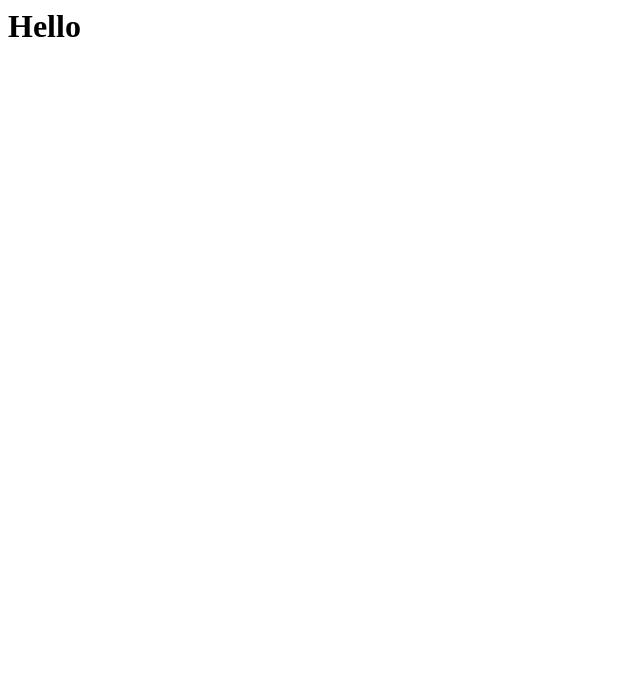
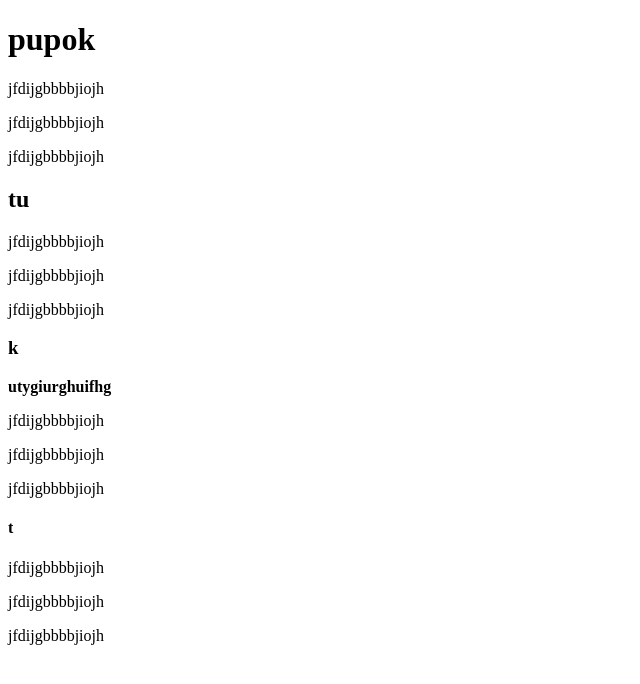
Before and after one commit to TerexFed/TeamprojAF, a plain HTML site: page index.html in a window 1280 px wide. Shown: the whole page, without its empty margins (0-640 px from the left). Drawn offline with Linux system fonts and the light colour scheme.

Commit message:
ку-ку блин

```diff
--- a/index.html
+++ b/index.html
@@ -1 +1,28 @@
-<h1>Hello</h1>
+<!DOCTYPE html>
+<html lang="en">
+<head>
+    <meta charset="UTF-8">
+    <meta http-equiv="X-UA-Compatible" content="IE=edge">
+    <meta name="viewport" content="width=device-width, initial-scale=1.0">
+    <title>Document</title>
+</head>
+<body>
+    <h1>pupok</h1>
+    <p>jfdijgbbbbjiojh</p>
+    <p>jfdijgbbbbjiojh</p>
+    <p>jfdijgbbbbjiojh</p>
+    <h2><b>tu</b></h2>
+    <p>jfdijgbbbbjiojh</p>
+    <p>jfdijgbbbbjiojh</p>
+    <p>jfdijgbbbbjiojh</p>
+    <h3>k</h3>
+    <strong><p>utygiurghuifhg</p></strong>
+    <p>jfdijgbbbbjiojh</p>
+    <p>jfdijgbbbbjiojh</p>
+    <p>jfdijgbbbbjiojh</p>
+    <h4>t</h4>
+    <p>jfdijgbbbbjiojh</p>
+    <p>jfdijgbbbbjiojh</p>
+    <p>jfdijgbbbbjiojh</p>
+</body>
+</html>
```
